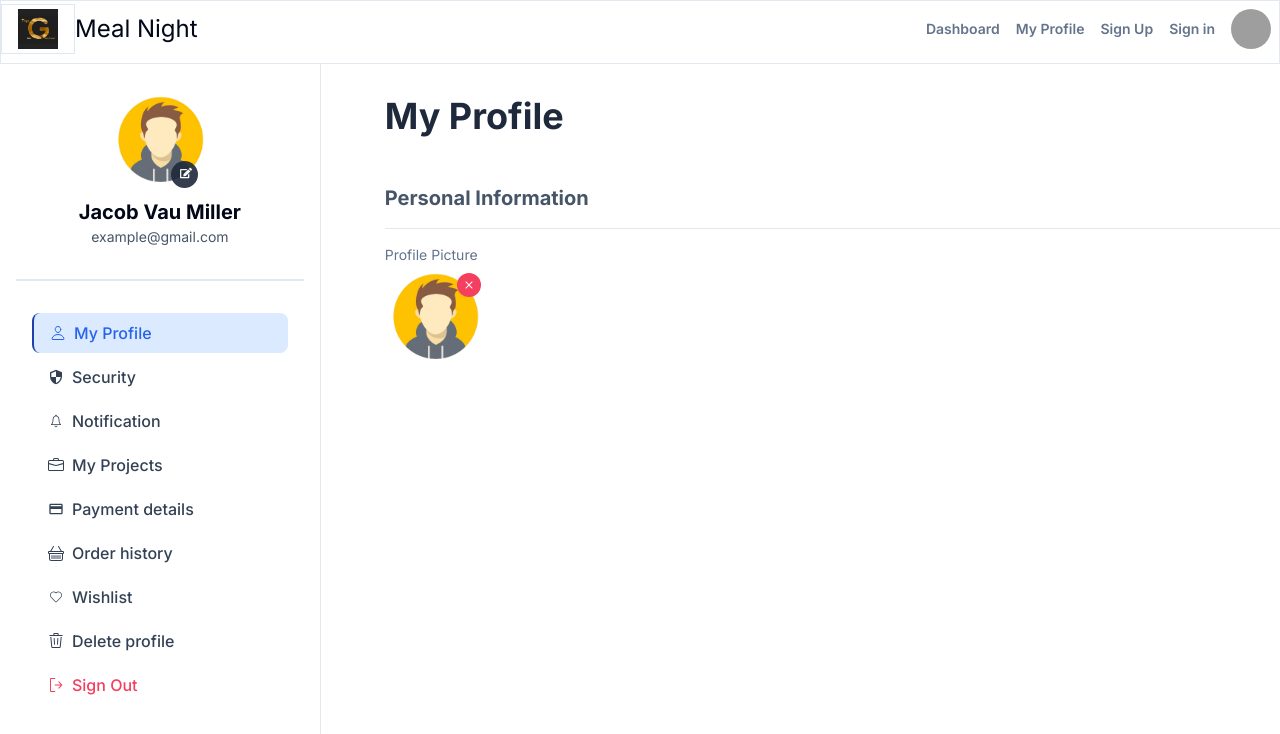
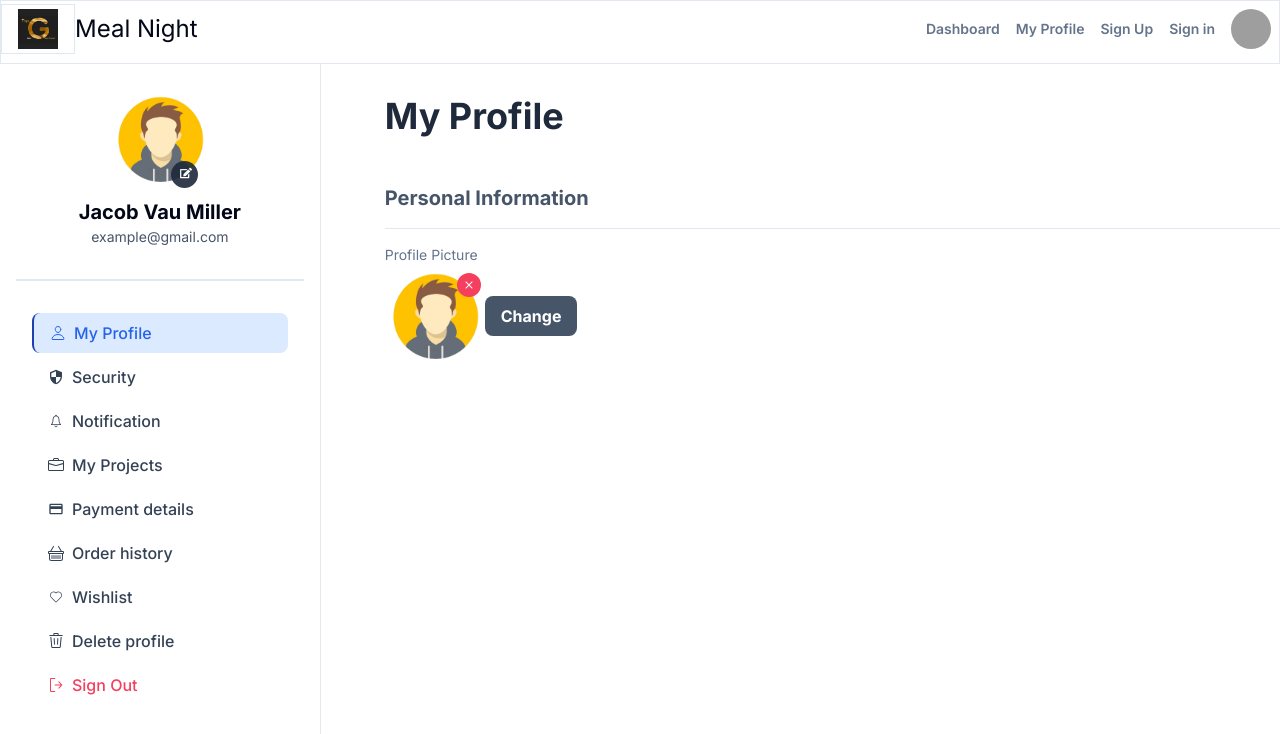
Before and after one commit to Toufiquer/manager-webApp, a Next.js app: page /my-profile in a window 1280 px wide. Shown: the top 734 px of the page. Built offline with nearby package versions, Linux system fonts and the light colour scheme; grey boxes are pictures that could not be loaded.

Commit message:
done @ add change button

```diff
--- a/src/app/my-profile/page.tsx
+++ b/src/app/my-profile/page.tsx
@@ -22,12 +22,17 @@ const Page = () => {
         <div className="bg-rose-500 cursor-pointer p-1  absolute top-0 right-1 rounded-full">
           <RxCross2 className="text-white p-[2px]" />
         </div>
+        <div className="w-full flex items-center justify-between">
           <Image
             src="/profile.png"
             width={100}
             height={100}
             alt="Picture of the author"
           />
+          <div className="px-4 py-2 bg-slate-600 text-white rounded-lg cursor-pointer font-bold">
+            Change
+          </div>
+        </div>
       </div>
     </main>
   );
```
Lines whose indentation alone changed are shown as unchanged.
